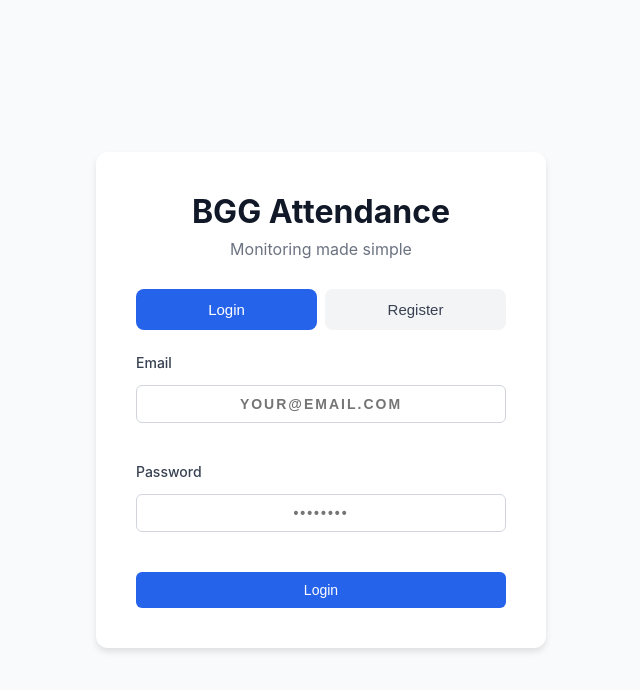
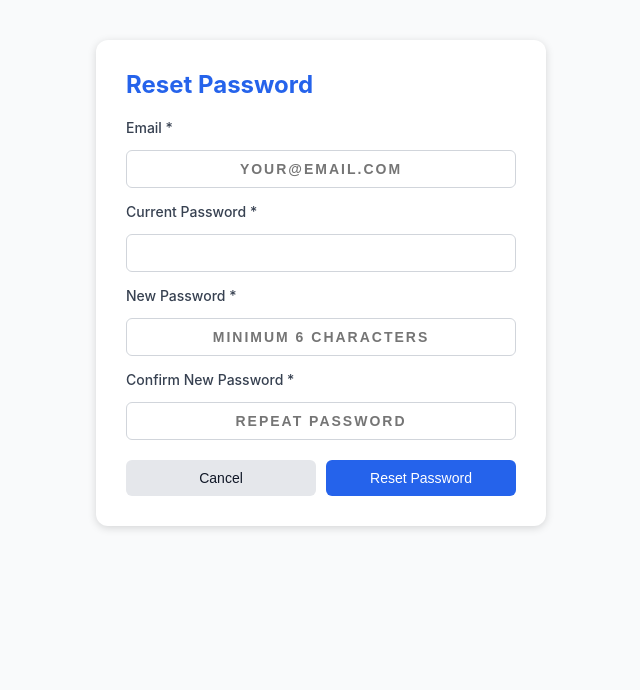
Before and after one commit to gavrilaalexandru/BGG-monitorizarea-prezentei, a React app in the folder frontend/: page /change-password in a window 1280 px wide. Before the commit this address led to /. Shown: the top 690 px of the page, without its empty margins (319-959 px from the left). Built offline with nearby package versions, Linux system fonts and the light colour scheme; the HTML template or start-up script is replaced by a standard one.

Commit message:
add reset pass functionality

```diff
--- a/frontend/src/App.jsx
+++ b/frontend/src/App.jsx
@@ -74,10 +74,7 @@ function App() {
         }
       />
 
-      <Route
-        path="/change-password"
-        element={user ? <ChangePassword /> : <Navigate to="/" />}
-      />
+      <Route path="/change-password" element={<ChangePassword />} />
     </Routes>
   );
 }
--- a/frontend/src/pages/AuthPage.css
+++ b/frontend/src/pages/AuthPage.css
@@ -120,3 +120,23 @@
 .submit-btn:hover {
     background-color: #1d4ed8;
 }
+
+.reset-password-text {
+    margin-top: 10px;
+    font-size: 14px;
+    color: #555;
+}
+
+.reset-link {
+    background: none;
+    border: none;
+    color: #2563eb;
+    cursor: pointer;
+    text-decoration: underline;
+    padding: 0;
+    font: inherit;
+}
+
+.reset-link:hover {
+    color: #1e40af;
+}
--- a/frontend/src/pages/AuthPage.jsx
+++ b/frontend/src/pages/AuthPage.jsx
@@ -118,6 +118,20 @@ function AuthPage() {
             <button type="submit" className="submit-btn">
               Login
             </button>
+
+            <p className="reset-password-text">
+              Forgot password?{" "}
+              <button
+                type="button"
+                className="reset-link"
+                onClick={(e) => {
+                  e.preventDefault();
+                  navigate("/change-password");
+                }}
+              >
+                Reset here
+              </button>
+            </p>
           </form>
         ) : (
           <form onSubmit={handleRegister} className="auth-form">
--- a/frontend/src/pages/ChangePassword.css
+++ b/frontend/src/pages/ChangePassword.css
@@ -1,124 +1,83 @@
 .change-password-container {
     display: flex;
     justify-content: center;
-    align-items: center;
-    min-height: 100vh;
-    background-color: #f3f4f6;
-    padding: 20px;
+    margin-top: 40px;
 }
 
 .change-password-card {
-    background-color: white;
+    background: white;
+    padding: 30px;
     border-radius: 12px;
-    box-shadow: 0 6px 20px rgba(0, 0, 0, 0.1);
-    padding: 40px 32px;
+    max-width: 450px;
     width: 100%;
-    max-width: 480px;
-    display: flex;
-    flex-direction: column;
-    gap: 20px;
+    box-shadow: 0 2px 8px rgba(0, 0, 0, 0.15);
 }
 
 .change-password-card h1 {
-    font-size: 28px;
-    font-weight: 700;
-    text-align: center;
-    color: #111827;
-    margin-bottom: 16px;
+    margin-bottom: 20px;
+    font-size: 24px;
+    color: #2563eb;
 }
 
 .form-group {
-    display: flex;
-    flex-direction: column;
-    gap: 6px;
+    margin-bottom: 15px;
 }
 
 .form-group label {
-    font-size: 14px;
+    display: block;
+    margin-bottom: 6px;
     font-weight: 500;
-    color: #374151;
 }
 
 .form-group input {
+    width: 100%;
     padding: 10px 12px;
     border: 1px solid #d1d5db;
     border-radius: 6px;
     font-size: 14px;
-    outline: none;
-    transition: border-color 0.2s;
-}
-
-.form-group input:focus {
-    border-color: #2563eb;
-}
-
-.error-message {
-    color: #b91c1c;
-    font-size: 14px;
-    text-align: center;
-    margin-bottom: 12px;
 }
 
 .form-actions {
     display: flex;
-    gap: 12px;
-    margin-top: 12px;
+    justify-content: flex-end;
+    gap: 10px;
+    margin-top: 20px;
+}
+
+.submit-btn {
+    background-color: #2563eb;
+    color: white;
+    border: none;
+    padding: 10px 18px;
+    border-radius: 6px;
+    font-weight: 500;
+    cursor: pointer;
+}
+
+.submit-btn:disabled {
+    opacity: 0.6;
+    cursor: not-allowed;
 }
 
 .cancel-btn {
-    flex: 1;
-    padding: 10px;
+    background-color: #e5e7eb;
+    color: #111827;
+    border: none;
+    padding: 10px 18px;
     border-radius: 6px;
-    border: 1px solid #d1d5db;
-    background-color: white;
-    color: #6b7280;
     font-weight: 500;
     cursor: pointer;
-    transition: background-color 0.2s;
-}
-
-.cancel-btn:hover {
-    background-color: #f9fafb;
-}
-
-.submit-btn {
-    flex: 1;
-    padding: 10px;
-    border-radius: 6px;
-    border: none;
-    background-color: #2563eb;
-    color: white;
-    font-weight: 500;
-    cursor: pointer;
-    transition: background-color 0.2s;
-}
-
-.submit-btn:hover {
-    background-color: #1d4ed8;
 }
 
 .toast-message {
     position: fixed;
     top: 20px;
     right: 20px;
-    background-color: #10b981; /* verde */
+    background-color: #16a34a;
     color: white;
     padding: 12px 20px;
     border-radius: 8px;
     font-weight: 500;
-    box-shadow: 0 2px 8px rgba(0, 0, 0, 0.2);
-    z-index: 9999;
-    animation: fadeOut 3s forwards;
+    box-shadow: 0 2px 6px rgba(0, 0, 0, 0.2);
+    z-index: 999;
 }
-
-@keyframes fadeOut {
-    0% {
-        opacity: 1;
-    }
-    80% {
-        opacity: 1;
-    }
-    100% {
-        opacity: 0;
-    }
-}
--- a/frontend/src/pages/ChangePassword.jsx
+++ b/frontend/src/pages/ChangePassword.jsx
@@ -11,31 +11,25 @@ function ChangePassword() {
   const navigate = useNavigate();
   const { error, user } = useSelector((state) => state.auth);
 
-  const [toastMessage, setToastMessage] = useState("");
+  const [email, setEmail] = useState("");
   const [currentPassword, setCurrentPassword] = useState("");
   const [newPassword, setNewPassword] = useState("");
   const [confirmPassword, setConfirmPassword] = useState("");
   const [isLoading, setIsLoading] = useState(false);
+  const [toastMessage, setToastMessage] = useState("");
 
   const handleSubmit = async (e) => {
     e.preventDefault();
-
-    if (!user) {
-      dispatch(setError("You must be logged in to change password"));
-      return;
-    }
 
     if (newPassword.length < 6) {
       dispatch(setError("New password must be at least 6 characters"));
       return;
     }
-
     if (newPassword !== confirmPassword) {
       dispatch(setError("Passwords do not match"));
       return;
     }
-
-    if (newPassword === currentPassword) {
+    if (user && newPassword === currentPassword) {
       dispatch(
         setError("New password must be different from current password"),
       );
@@ -44,15 +38,25 @@ function ChangePassword() {
 
     setIsLoading(true);
     try {
-      await changePassword({ userId: user.id, currentPassword, newPassword });
+      const payload = user
+        ? { userId: user.id, currentPassword, newPassword }
+        : { email, currentPassword, newPassword };
+
+      await changePassword(payload);
+
       setToastMessage("Password changed successfully");
       setCurrentPassword("");
       setNewPassword("");
       setConfirmPassword("");
       dispatch(setError(""));
+
       setTimeout(() => {
         setToastMessage("");
-        navigate("/dashboard");
+        if (user) {
+          navigate("/dashboard");
+        } else {
+          navigate("/");
+        }
       }, 3000);
     } catch (err) {
       dispatch(
@@ -65,14 +69,28 @@ function ChangePassword() {
 
   return (
     <div>
-      <Navbar />
+      {user && <Navbar />}
+
       {toastMessage && <div className="toast-message">{toastMessage}</div>}
 
       <div className="change-password-container">
         <form onSubmit={handleSubmit} className="change-password-card">
-          <h1>Change Password</h1>
+          <h1>{user ? "Change Password" : "Reset Password"}</h1>
 
           {error && <div className="error-message">{error}</div>}
+
+          {!user && (
+            <div className="form-group">
+              <label>Email *</label>
+              <input
+                type="email"
+                value={email}
+                onChange={(e) => setEmail(e.target.value)}
+                required
+                placeholder="your@email.com"
+              />
+            </div>
+          )}
 
           <div className="form-group">
             <label>Current Password *</label>
@@ -110,12 +128,16 @@ function ChangePassword() {
             <button
               type="button"
               className="cancel-btn"
-              onClick={() => navigate("/dashboard")}
+              onClick={() => navigate(user ? "/dashboard" : "/")}
             >
               Cancel
             </button>
             <button type="submit" className="submit-btn" disabled={isLoading}>
-              {isLoading ? "Saving..." : "Change Password"}
+              {isLoading
+                ? "Saving..."
+                : user
+                  ? "Change Password"
+                  : "Reset Password"}
             </button>
           </div>
         </form>
--- a/frontend/src/services/auth.js
+++ b/frontend/src/services/auth.js
@@ -15,15 +15,7 @@ export const getAllUsers = async () => {
   return response.data;
 };
 
-export const changePassword = async ({
-  userId,
-  currentPassword,
-  newPassword,
-}) => {
-  const response = await api.post("/auth/change-password", {
-    userId,
-    currentPassword,
-    newPassword,
-  });
+export const changePassword = async (payload) => {
+  const response = await api.post("/auth/change-password", payload);
   return response.data;
 };
```
Also changed, not shown: 2 other files (tests, documents, lock files or other folders).
